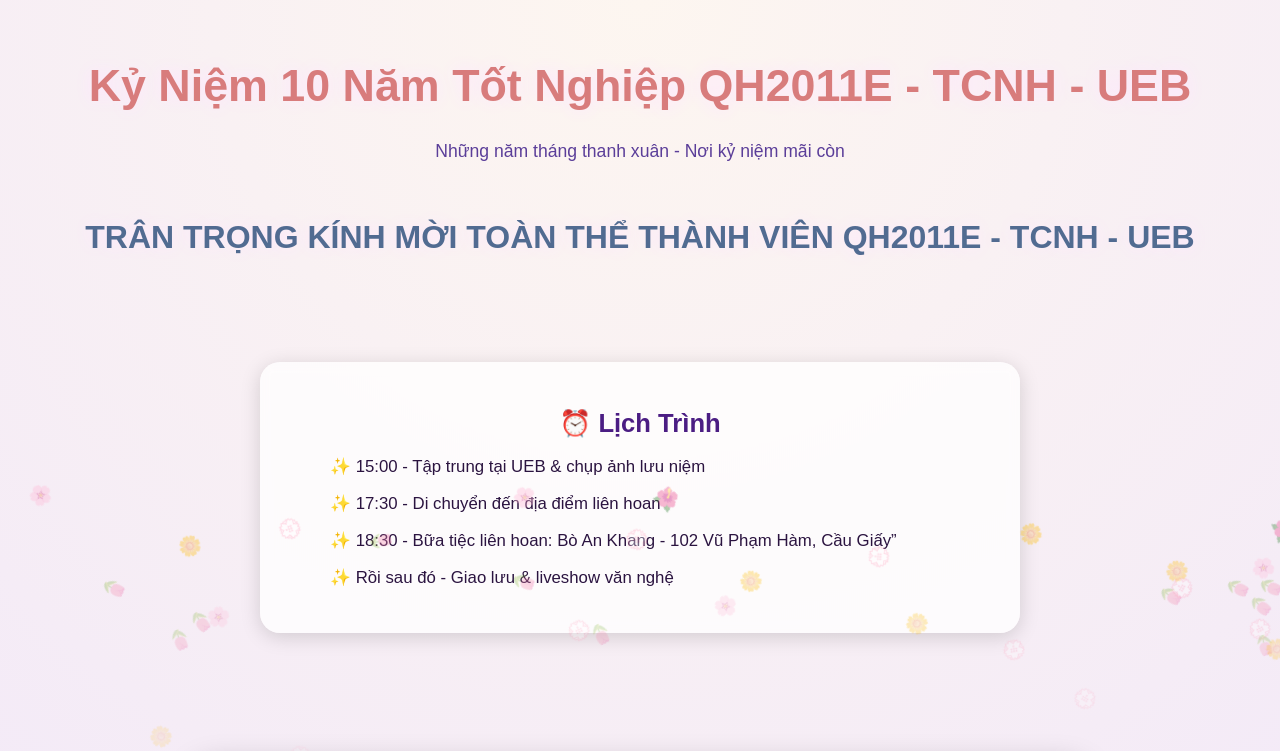
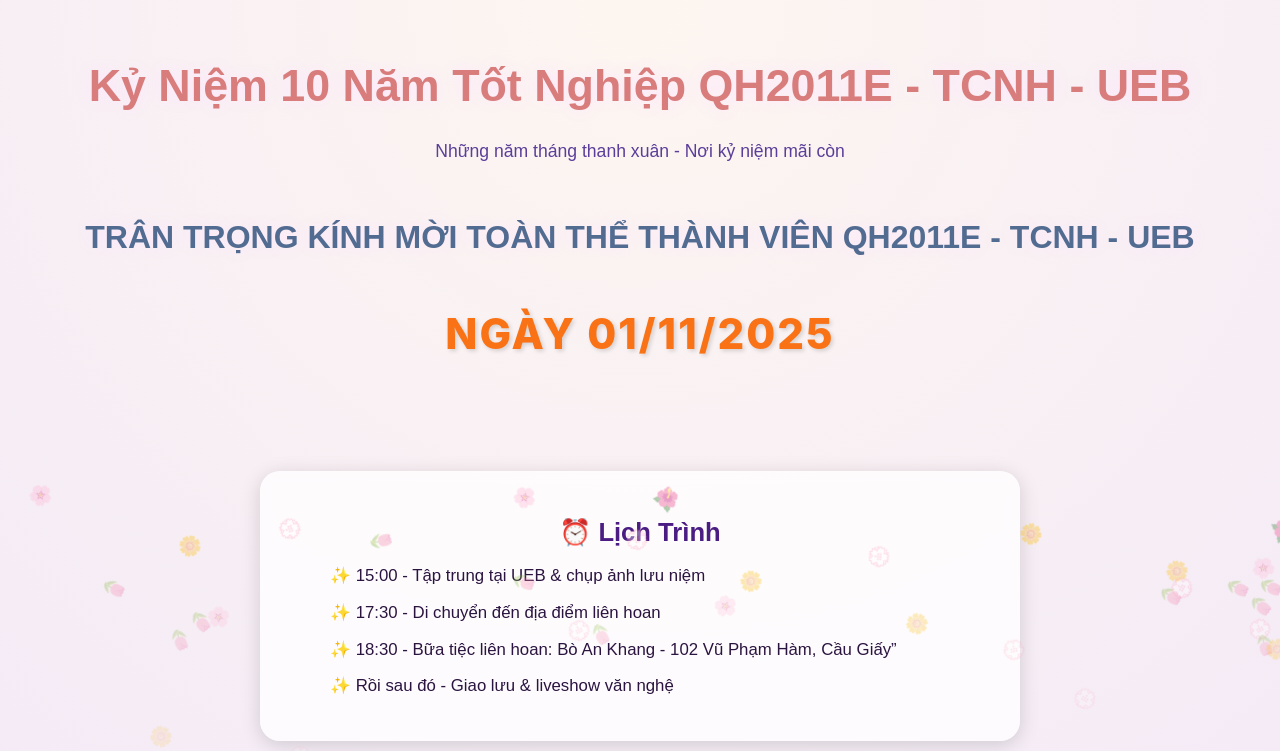
Before and after one commit to dktaray/qh2011e-tcnh-ueb, a website: page about.html in a window 1280 px wide. Shown: the top 751 px of the page. Drawn offline with Linux system fonts and the light colour scheme.

Commit message:
update date

```diff
--- a/about.html
+++ b/about.html
@@ -193,6 +193,12 @@
     from { opacity: 0; }
     to { opacity: 1; }
   }
+
+  @keyframes fadeIn1 {
+  0% {opacity:0; transform:translateY(10px) scale(0.95);}
+  60%{opacity:1; transform:translateY(-2px) scale(1.02);}
+  100%{opacity:1; transform:translateY(0) scale(1);}
+}
 </style>
 </head>
 <body>
@@ -201,6 +207,16 @@
     <h1>Kỷ Niệm 10 Năm Tốt Nghiệp QH2011E - TCNH - UEB</h1>
     <p>Những năm tháng thanh xuân - Nơi kỷ niệm mãi còn</p>
     <h2>TRÂN TRỌNG KÍNH MỜI TOÀN THỂ THÀNH VIÊN QH2011E - TCNH - UEB</h2>
+    <p style="font-size:42px;
+           font-weight:800;
+           letter-spacing:2px;
+           text-transform:uppercase;
+           font-family:'Inter',sans-serif;
+           color:#f97316;
+           text-shadow:2px 2px 4px rgba(0,0,0,0.15);
+           animation:fadeIn 1.2s ease-out;">
+      NGÀY 01/11/2025
+    </p>
   </header>
 
   <section class="schedule">
```
